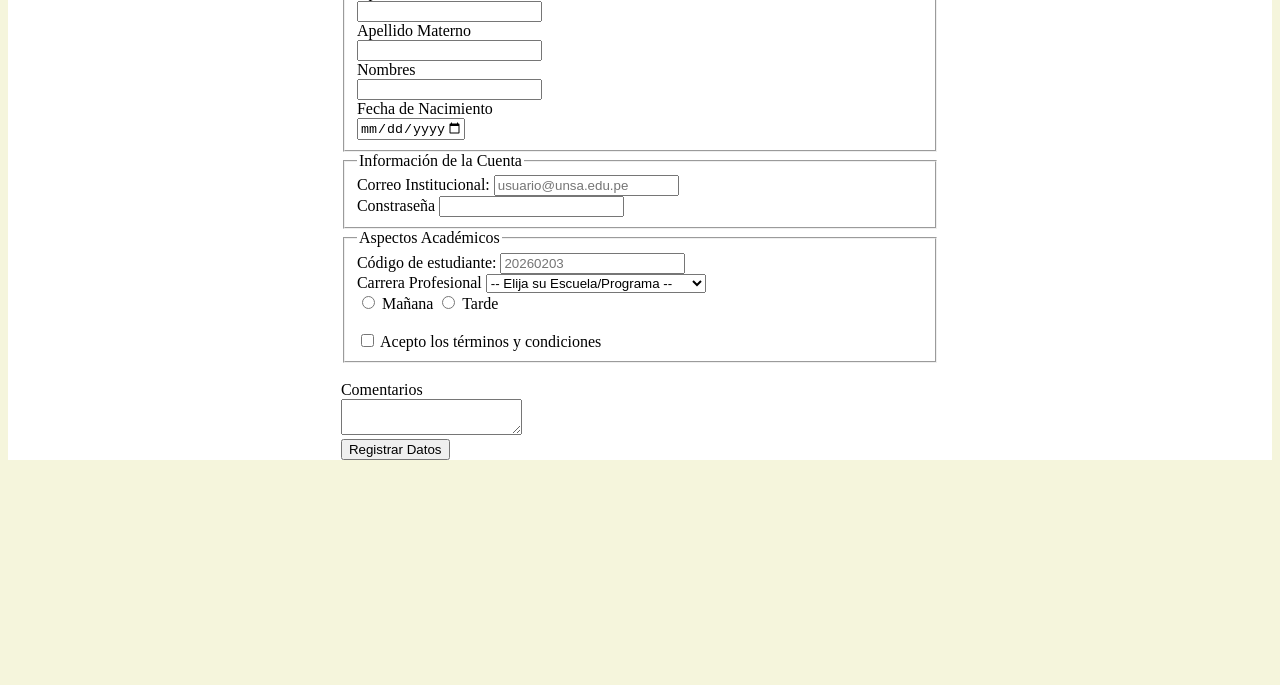
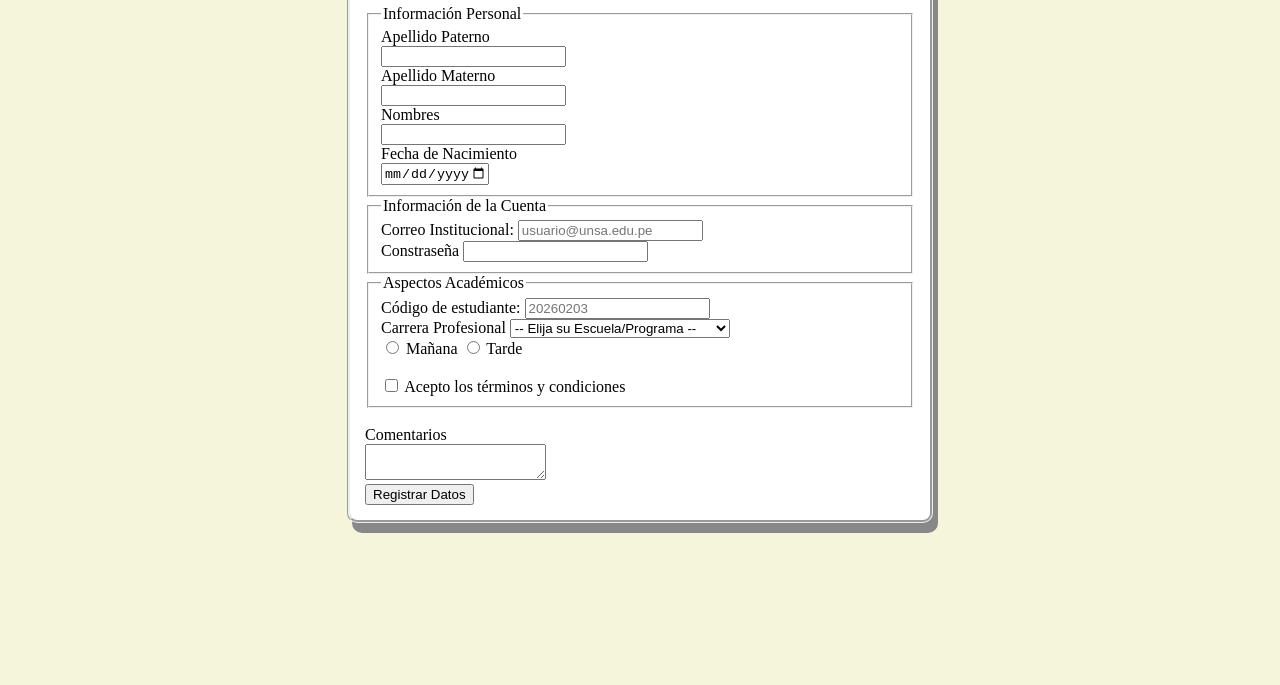
Before and after one commit to pmamanimac/IDWeb, a plain HTML site: page Lab02/index.html in a window 1280 px wide. Shown: the part 115-800 px from the top of the page. Drawn offline with Linux system fonts and the light colour scheme.

Commit message:
Lab02: corregir forma de centrar; definir ancho, radio, sombra y padding

```diff
--- a/Lab02/css/estilos.css
+++ b/Lab02/css/estilos.css
@@ -4,7 +4,11 @@ body {
 }
 .card{
     background-color: white;
-    display: flex;
-    justify-content: center;
-    align-items: center;
+    margin-left: auto;
+    margin-right: auto;
+    max-width:550px;
+    border-radius: 10px;
+    border-style: groove;
+    box-shadow: 5px 10px #888888;
+    padding: 15px;
 }
```
